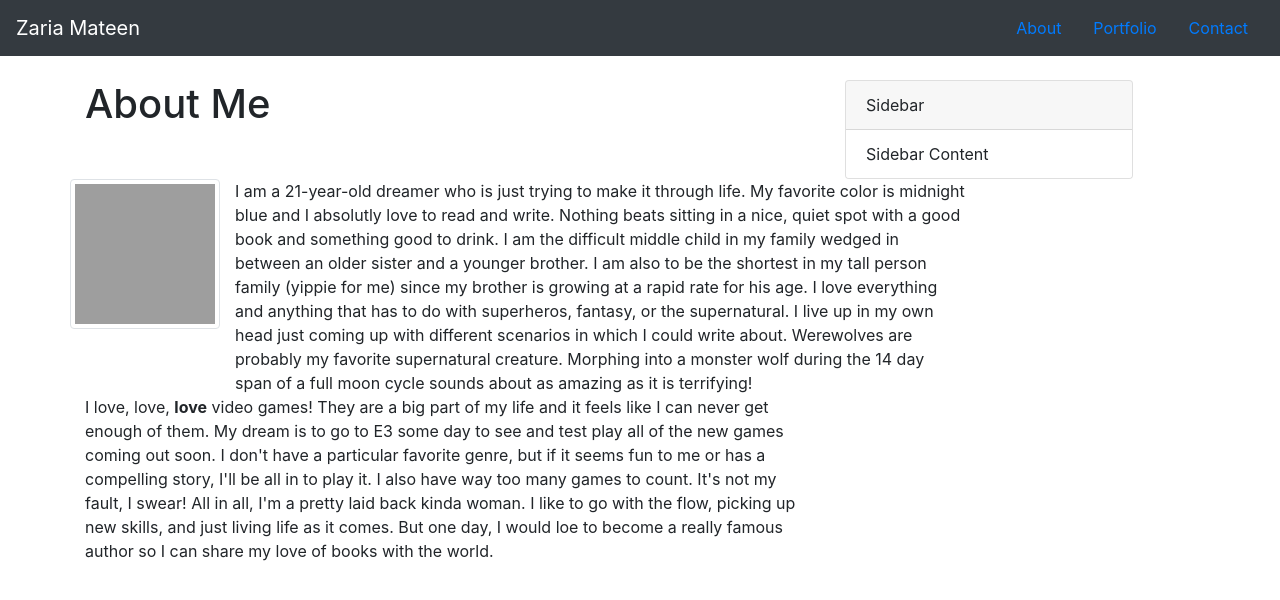
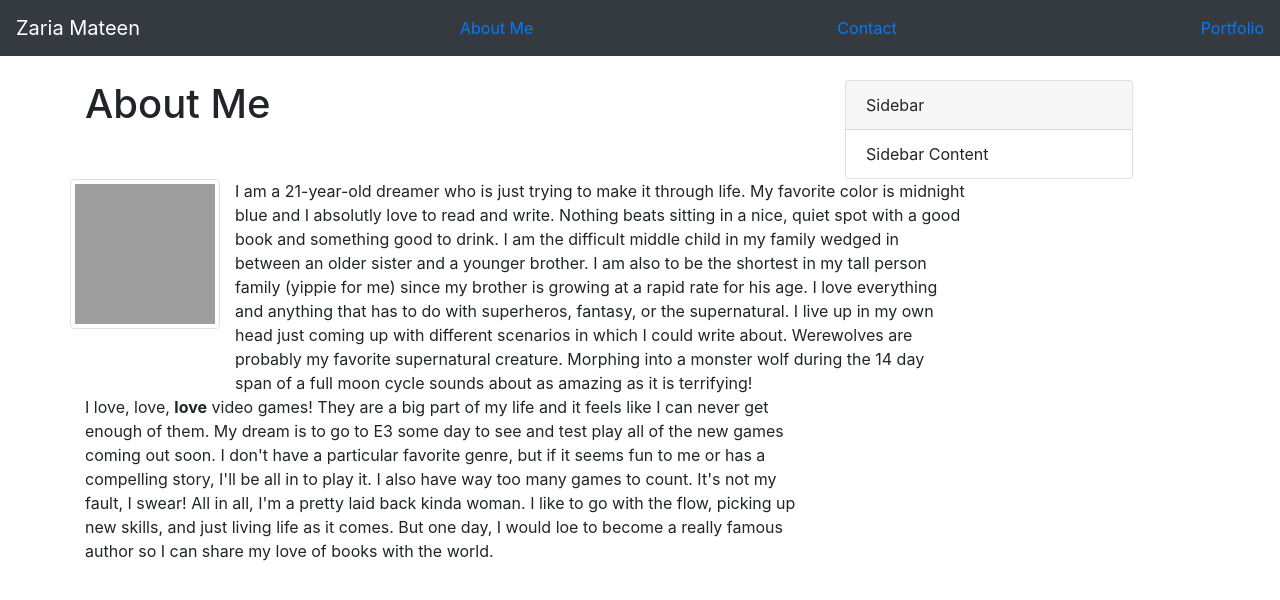
Before and after one commit to ZMateen/Bootstrap-Portfolio, a plain HTML site: page index.html in a window 1280 px wide. Drawn offline with nearby package versions, Linux system fonts and the light colour scheme; grey boxes are pictures that could not be loaded.

Commit message:
<COMMENT>

```diff
--- a/index.html
+++ b/index.html
@@ -11,20 +11,11 @@
 
 <body>
    <nav class="navbar navbar-dark bg-dark">
-       <a class="navbar-brand" href="#">Zaria Mateen</a>
-
-    <ul class="nav">
-        <li class="nav-item">
-            <a class="nav-link active" href="#">About</a>
-        </li>
-        <li class="nav-item">
-            <a class="nav-link active" href="#">Portfolio</a>
-        </li>
-        <li class="nav-item">
-            <a class="nav-link active" href="#">Contact</a>
-        </li>
-    </ul>
-   </nav>
+    <a class="navbar-brand" href="#">Zaria Mateen</a>
+    <a href="index.html">About Me</a>
+    <a href="contact.html">Contact</a>
+    <a href="portfolio.html">Portfolio</a>
+    </nav>
 
    <br>
 
```
